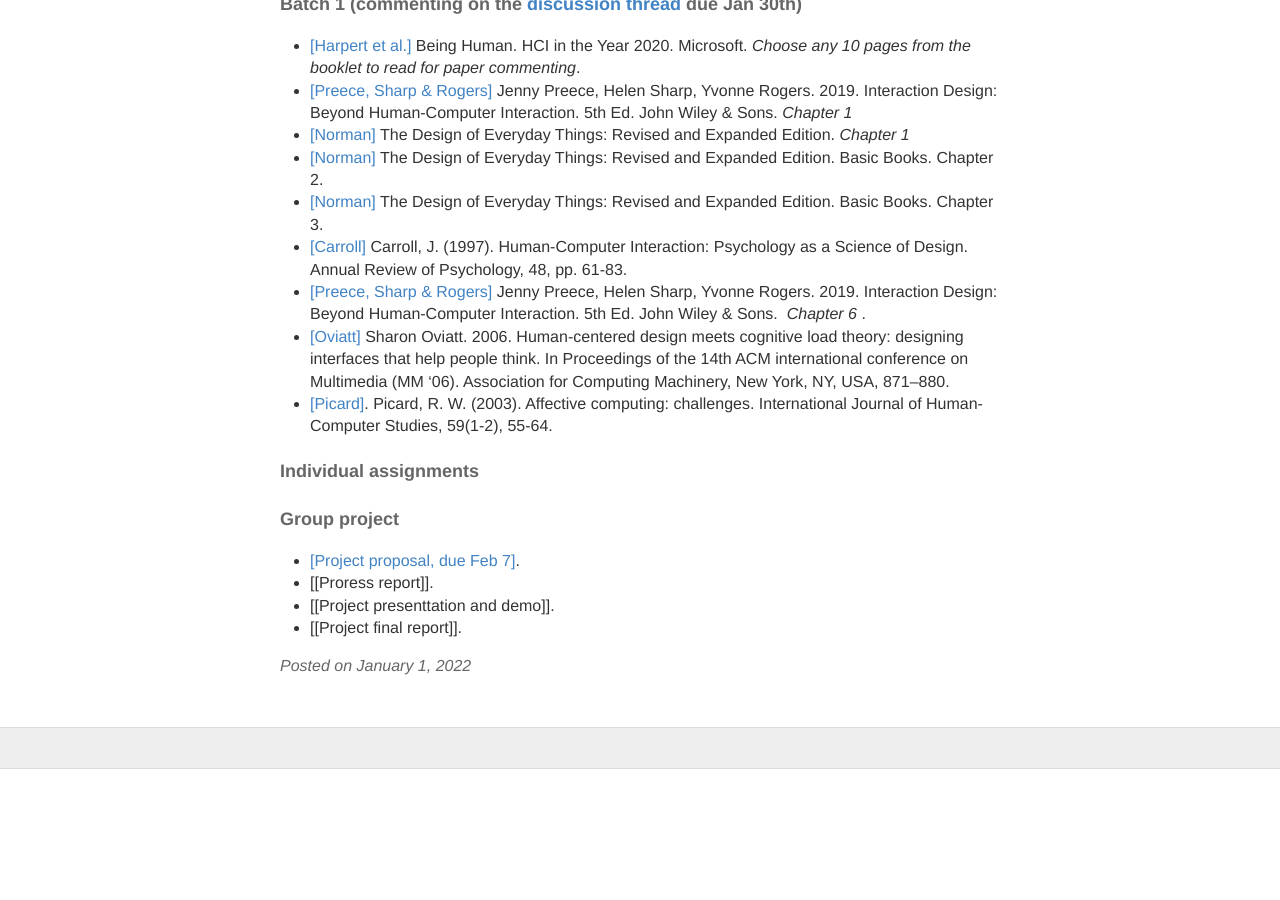
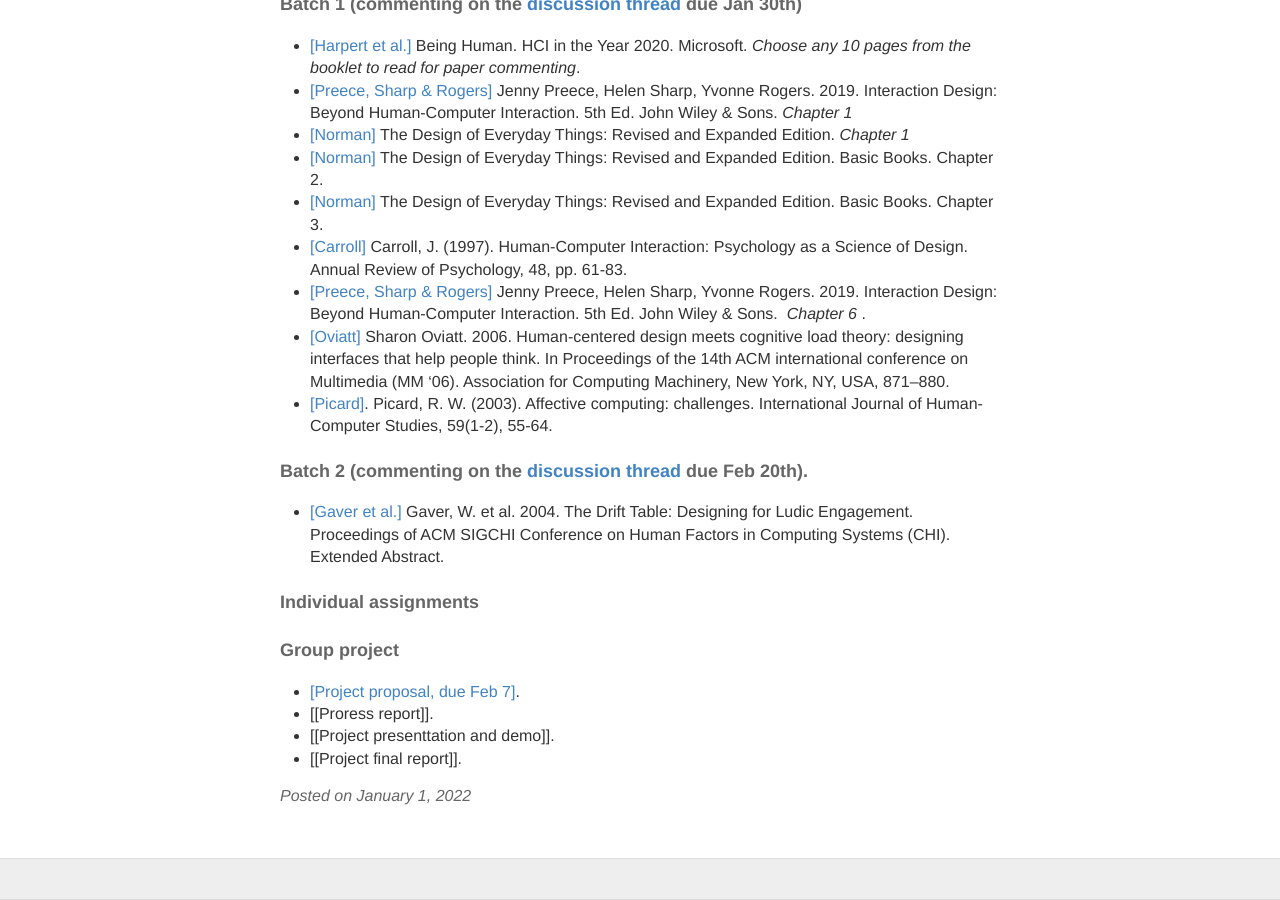
Before and after one commit to hciwang/hciwang.github.io, a Jekyll site: the page built from _posts/2022-1-1-lectures.md, in a window 1280 px wide and 900 px high, scrolled down 1793 px. Built offline with Jekyll 4.4.1, drawn with Linux system fonts in a browser that asks for light colours; before the commit the page ends 2562 px from its top, so only the background shows below that.

Commit message:
Update 2022-1-1-lectures.md

```diff
--- a/_posts/2022-1-1-lectures.md
+++ b/_posts/2022-1-1-lectures.md
@@ -47,7 +47,7 @@
 Reading: [[Picard]](https://canvas.ucdavis.edu/courses/747452/files/folder/Misc%20files?preview=19161740). Picard, R. W. (2003). Affective computing: challenges. International Journal of Human-Computer Studies, 59(1-2), 55-64.
 
 Week 4
-- 1/30 [[Cognitive foundation, wrapping up. Mental model]](https://canvas.ucdavis.edu/courses/747452/files/folder/Lecture%20slides?preview=1916217), [[Sample projects from previous years]](https://canvas.ucdavis.edu/courses/539971/files/folder/Lectures?preview=11506090).
+- 1/30 [[Cognitive foundation, wrapping up. Mental model]](https://canvas.ucdavis.edu/courses/747452/files/folder/Lecture%20slides?preview=1916217), [[Sample projects from previous years]](https://canvas.ucdavis.edu/courses/747452/files/folder/Misc%20files?preview=19248600).
 Reading: [[Gaver et al.]](https://canvas.ucdavis.edu/courses/747452/files/folder/Misc%20files?preview=19248658) Gaver, W. et al. 2004. The Drift Table: Designing for Ludic Engagement. Proceedings of ACM SIGCHI Conference on Human Factors in Computing Systems (CHI). Extended Abstract.
 
 - 2/1 [[Emotional interaction]]().
@@ -71,7 +71,8 @@
 - [[Oviatt]](https://canvas.ucdavis.edu/courses/747452/files/folder/Misc%20files?preview=19161668) Sharon Oviatt. 2006. Human-centered design meets cognitive load theory: designing interfaces that help people think. In Proceedings of the 14th ACM international conference on Multimedia (MM '06). Association for Computing Machinery, New York, NY, USA, 871–880.
 - [[Picard]](https://canvas.ucdavis.edu/courses/747452/files/folder/Misc%20files?preview=19161740). Picard, R. W. (2003). Affective computing: challenges. International Journal of Human-Computer Studies, 59(1-2), 55-64.
 
-
+#### Batch 2 (commenting on the [discussion thread](https://canvas.ucdavis.edu/courses/747452/discussion_topics/1068398) due Feb 20th).
+- [[Gaver et al.]](https://canvas.ucdavis.edu/courses/747452/files/folder/Misc%20files?preview=19248658) Gaver, W. et al. 2004. The Drift Table: Designing for Ludic Engagement. Proceedings of ACM SIGCHI Conference on Human Factors in Computing Systems (CHI). Extended Abstract.
 
 
 #### Individual assignments
```
